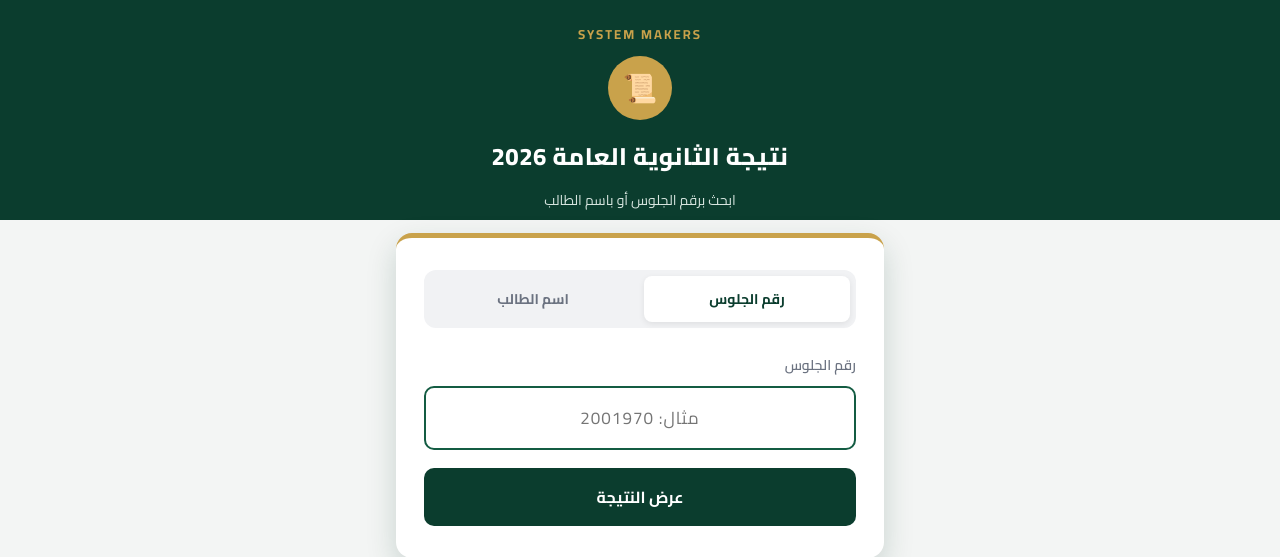
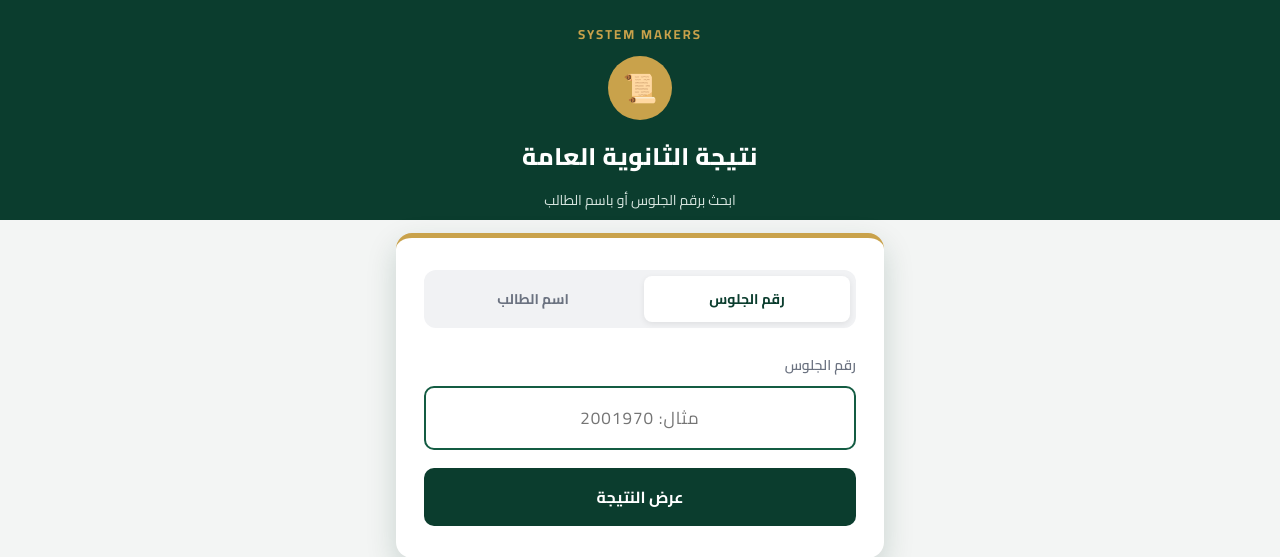
Before and after one commit to mohamednasserohi700-commits/Natega, a Flask app: page / in a window 1280 px wide. Shown: the top 557 px of the page. Run offline with Flask 3, Linux system fonts and the light colour scheme.

Commit message:
Add files via upload

```diff
--- a/templates/index.html
+++ b/templates/index.html
@@ -3,14 +3,14 @@
 <head>
     <meta charset="UTF-8">
     <meta name="viewport" content="width=device-width, initial-scale=1.0">
-    <title>نتيجة الثانوية العامة 2026 | System Makers</title>
+    <title>نتيجة الثانوية العامة | System Makers</title>
     <link rel="stylesheet" href="{{ url_for('static', filename='style.css') }}">
 </head>
 <body>
     <div class="top-bar">
         <div class="brand">System Makers</div>
         <div class="logo-circle">📜</div>
-        <h1>نتيجة الثانوية العامة 2026</h1>
+        <h1>نتيجة الثانوية العامة</h1>
         <p>ابحث برقم الجلوس أو باسم الطالب</p>
     </div>
 
--- a/templates/result.html
+++ b/templates/result.html
@@ -10,7 +10,7 @@
     <div class="top-bar">
         <div class="brand">System Makers</div>
         <div class="logo-circle">📜</div>
-        <h1>نتيجة الثانوية العامة 2026</h1>
+        <h1>نتيجة الثانوية العامة</h1>
         <p>نتيجة الطالب</p>
     </div>
 
--- a/templates/results_list.html
+++ b/templates/results_list.html
@@ -10,7 +10,7 @@
     <div class="top-bar">
         <div class="brand">System Makers</div>
         <div class="logo-circle">📜</div>
-        <h1>نتيجة الثانوية العامة 2026</h1>
+        <h1>نتيجة الثانوية العامة</h1>
         <p>نتائج البحث عن "{{ name_query }}"</p>
     </div>
 
```
